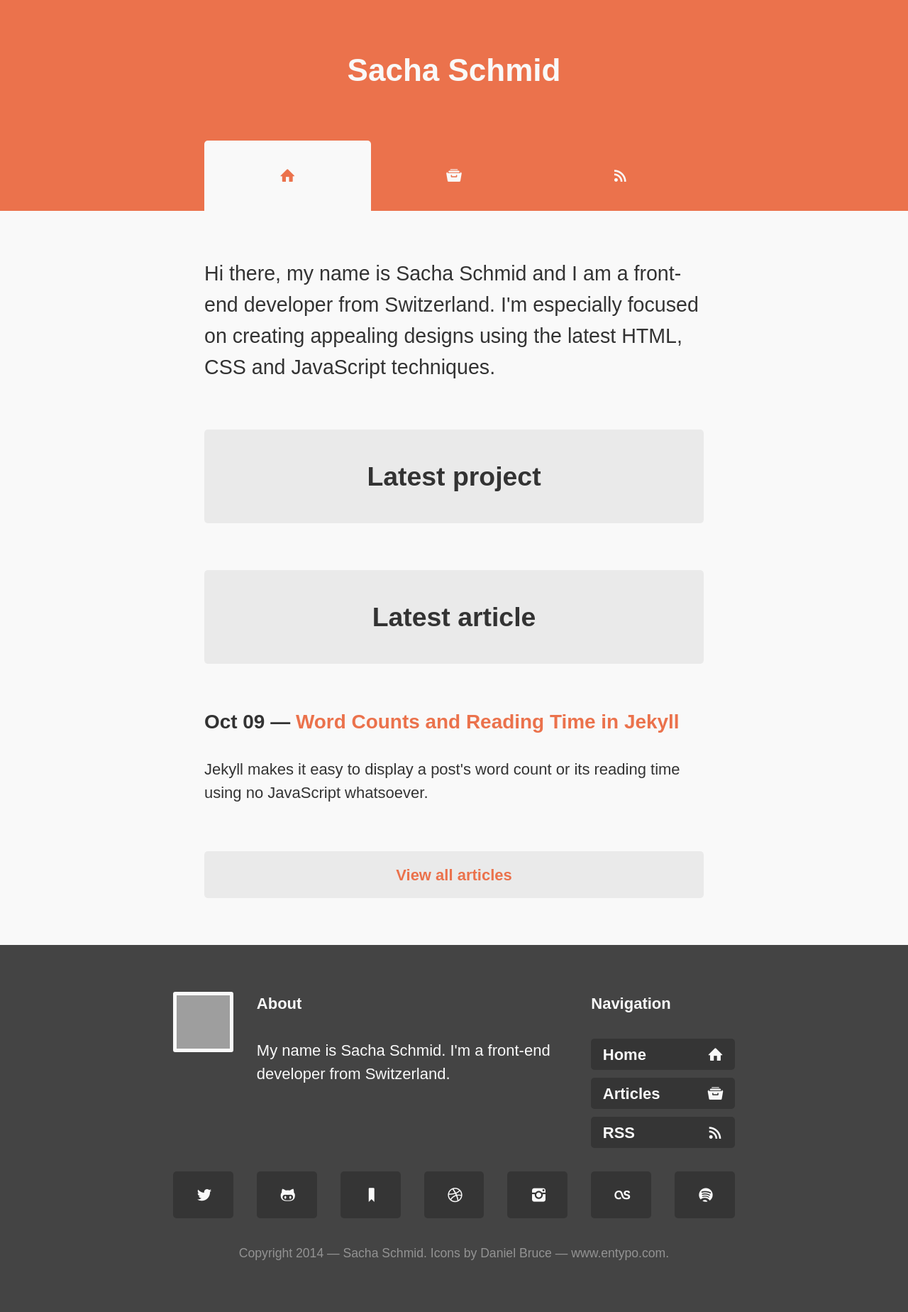
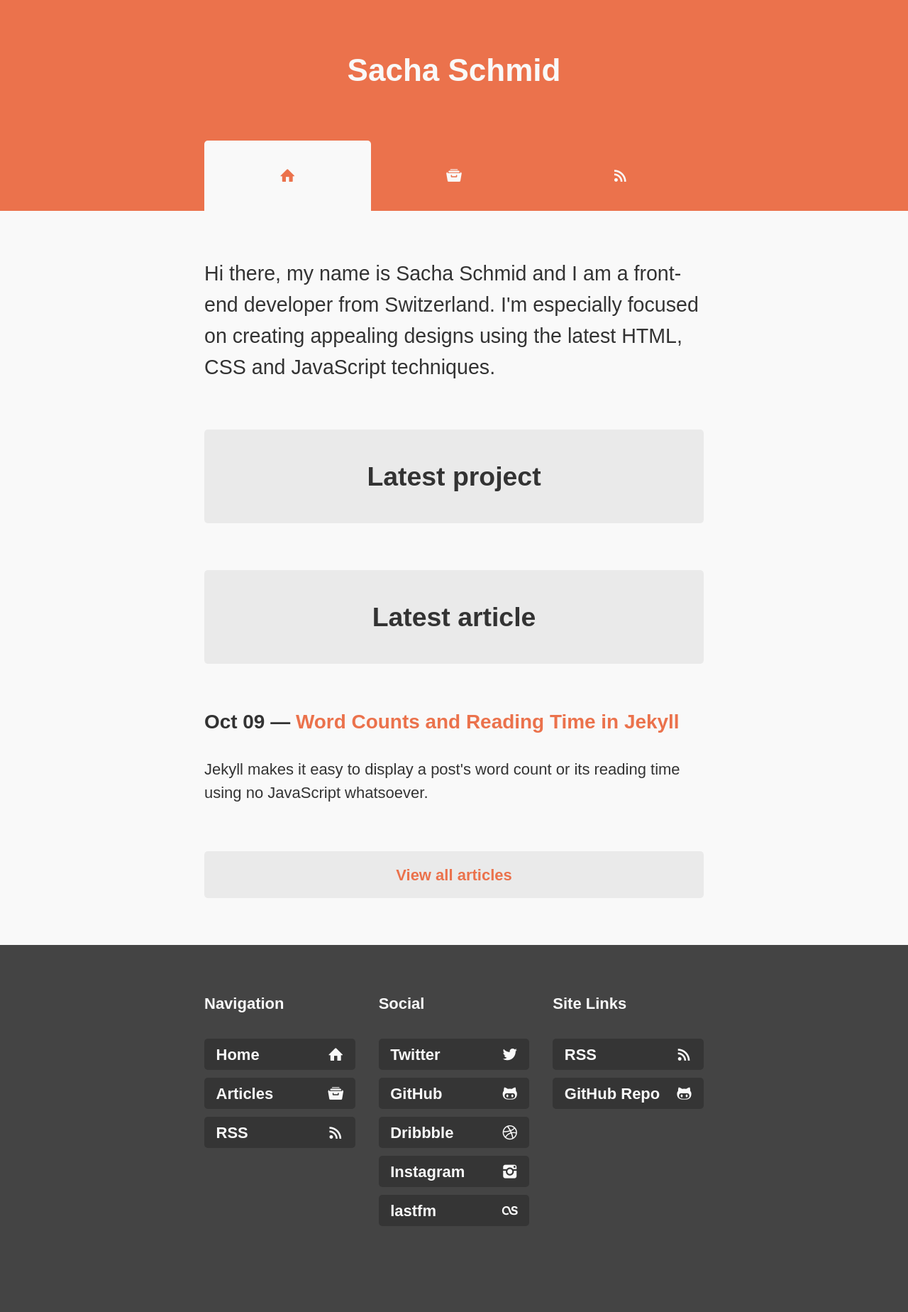
Before and after one commit to RadLikeWhoa/old.sacha.me, a Jekyll site: the page built from index.html, in a window 1280 px wide. Shown: the whole page at 71% size. Built offline with Jekyll 4.4.1, drawn with Linux system fonts in a browser that asks for light colours; some web fonts are replaced; Markdown is read by kramdown in place of the engine named in the settings; after the commit the page ends 1793 px from its top, so only the background shows below that; grey boxes are pictures that could not be loaded.

Commit message:
Redesign footer

```diff
--- a/_config.yml
+++ b/_config.yml
@@ -15,16 +15,12 @@ author:
       url: https://twitter.com/sachaschmid
     - network: GitHub
       url: https://github.com/radlikewhoa
-    - network: Pinboard
-      url: https://pinboard.in/u:sachaschmid
     - network: Dribbble
       url: http://dribbble.com/sachaschmid
     - network: Instagram
       url: https://instagram.com/radlikewhoa_
     - network: lastfm
       url: http://last.fm/user/HawkFire21
-    - network: Spotify
-      url: http://open.spotify.com/user/sachaschmid
 
 links:
   - title: Home
--- a/_includes/footer.html
+++ b/_includes/footer.html
@@ -1,15 +1,7 @@
     </section>
     <footer class="site-footer">
-      <div class="wrap wrap-wide">
+      <div class="wrap">
         <div class="grid">
-          <div class="footer-info">
-            <img src="http://www.gravatar.com/avatar/41846240bdcfece48077ca4f21eb4ae9.png" class="avatar">
-          </div>
-          <div class="footer-info">
-            <h4>About</h4>
-            <p>{{ site.short_description }}</p>
-            <!--<p><a href="/about" class="button button-dark">Read more <span class="icon icon-right"></span></a></p>-->
-          </div>
           <div class="footer-info">
             <h4>Navigation</h4>
             <ul class="unstyled">
@@ -18,19 +10,34 @@
               {% endfor %}
             </ul>
           </div>
-        </div>
-        {% if site.author.social %}
-          <ul class="social-links grid">
-            {% for link in site.author.social %}
-              <li class="social-link-item">
-                <a href="{{ link.url }}" class="{{ link.network | downcase }} button button-dark button-center" title="{{ link.network }}">
-                  <span class="icon icon-{{ link.network | downcase }}"></span>
+          <div class="footer-info">
+            <h4>Social</h4>
+            <ul class="unstyled social-links">
+              {% for link in site.author.social %}
+                <li class="social-link-item">
+                  <a href="{{ link.url }}" class="{{ link.network | downcase }} button button-dark button-small" title="{{ link.network }}">
+                    <span class="icon icon-{{ link.network | downcase }}"></span><span class="label">{{ link.network }}</span>
+                  </a>
+                </li>
+              {% endfor %}
+            </ul>
+          </div>
+          <div class="footer-info">
+            <h4>Site Links</h4>
+            <ul class="unstyled">
+              <li>
+                <a href="/feed.xml" class="button button-dark button-small">
+                  <span class="icon icon-rss"></span><span class="label">RSS</span>
                 </a>
               </li>
-            {% endfor %}
-          </ul>
-        {% endif %}
-        <p class="copyright text-center faded small">Copyright 2014 — Sacha Schmid. Icons by Daniel Bruce — www.entypo.com.</p>
+              <li>
+                <a href="https://github.com/RadLikeWhoa/radlikewhoa.github.io" class="button button-dark button-small">
+                  <span class="icon icon-github"></span><span class="label">GitHub Repo</span>
+                </a>
+              </li>
+            </ul>
+          </div>
+        </div>
       </div>
     </footer>
     <script src="/assets/js/main.js"></script>
--- a/_src/scss/partials/_footer.scss
+++ b/_src/scss/partials/_footer.scss
@@ -1,5 +1,5 @@
 .site-footer {
-  padding: 3em 0;
+  padding: 3em 0 1.5em;
   color: $main;
   background-color: $footer;
 }
@@ -7,39 +7,11 @@
 .footer-info {
   @extend %grid-col;
 
+  width: 100%;
   margin-bottom: 1.5em;
 
-  &:nth-child(1) {
-    display: none;
-
-    @include at-least(l) {
-      width: percentage(1, 7);
-      display: block;
-    }
-  }
-
-  &:nth-child(2) {
-    width: 100%;
-
-    @include at-least(m) {
-      width: percentage(2, 3);
-    }
-
-    @include at-least(l) {
-      width: percentage(4, 7);
-    }
-  }
-
-  &:nth-child(3) {
-    width: 100%;
-
-    @include at-least(m) {
-      width: percentage(1, 3);
-    }
-
-    @include at-least(l) {
-      width: percentage(2, 7);
-    }
+  @include at-least(m) {
+    width: percentage(1, 3);
   }
 
   li {
@@ -65,40 +37,12 @@
   }
 }
 
-.avatar {
-  display: block;
-  width: 100%;
-  height: auto;
-  margin: 0 auto;
-  border: 5px solid $main;
-  border-radius: 3px;
-}
-
 .social-links {
   position: relative;
   padding-left: 0;
   margin-bottom: 0;
 }
 
-.social-link-item {
-  @extend %grid-col;
-
-  width: percentage(1, 3);
-  margin-bottom: 1.5em;
-
-  @include at-least(s) {
-    width: 25%;
-  }
-
-  @include at-least(m) {
-    width: 20%;
-  }
-
-  @include at-least(l) {
-    width: percentage(1, 7);
-  }
-}
-
 .copyright {
   margin-bottom: 0;
 }
```
